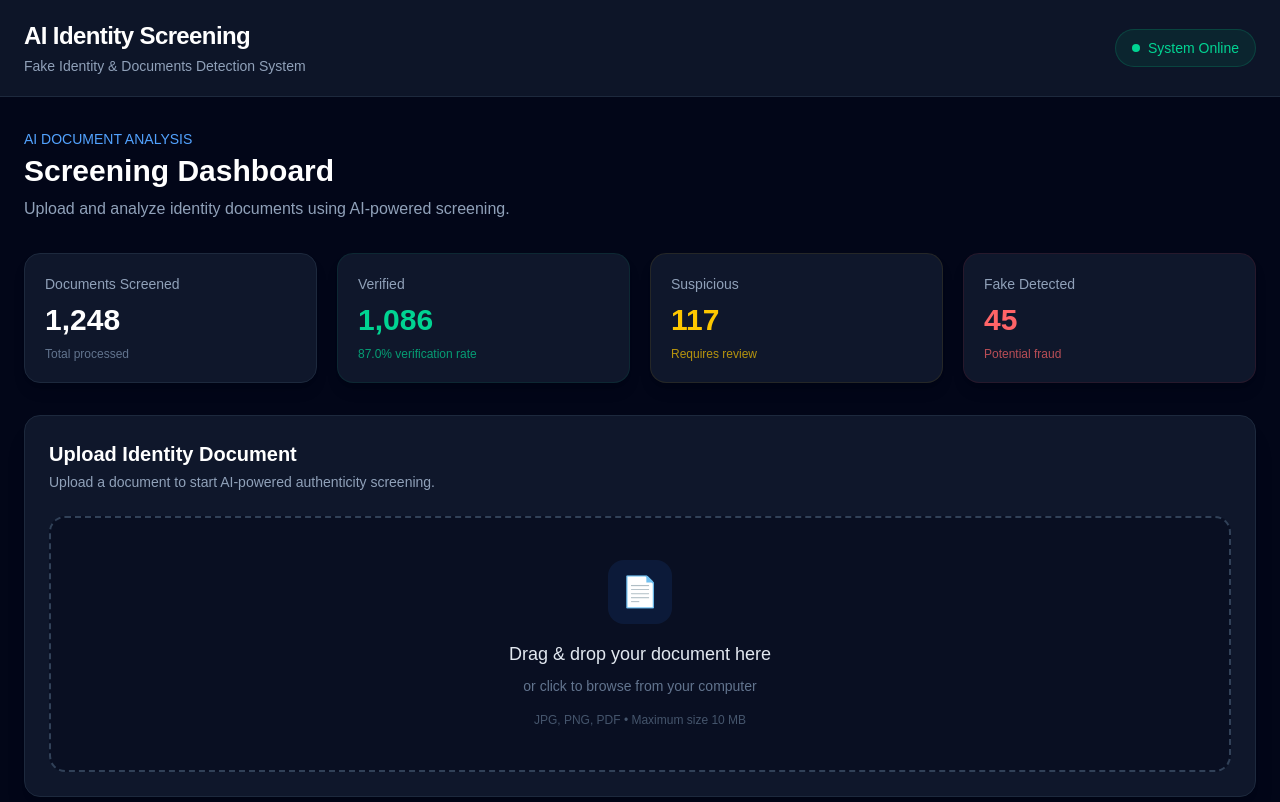
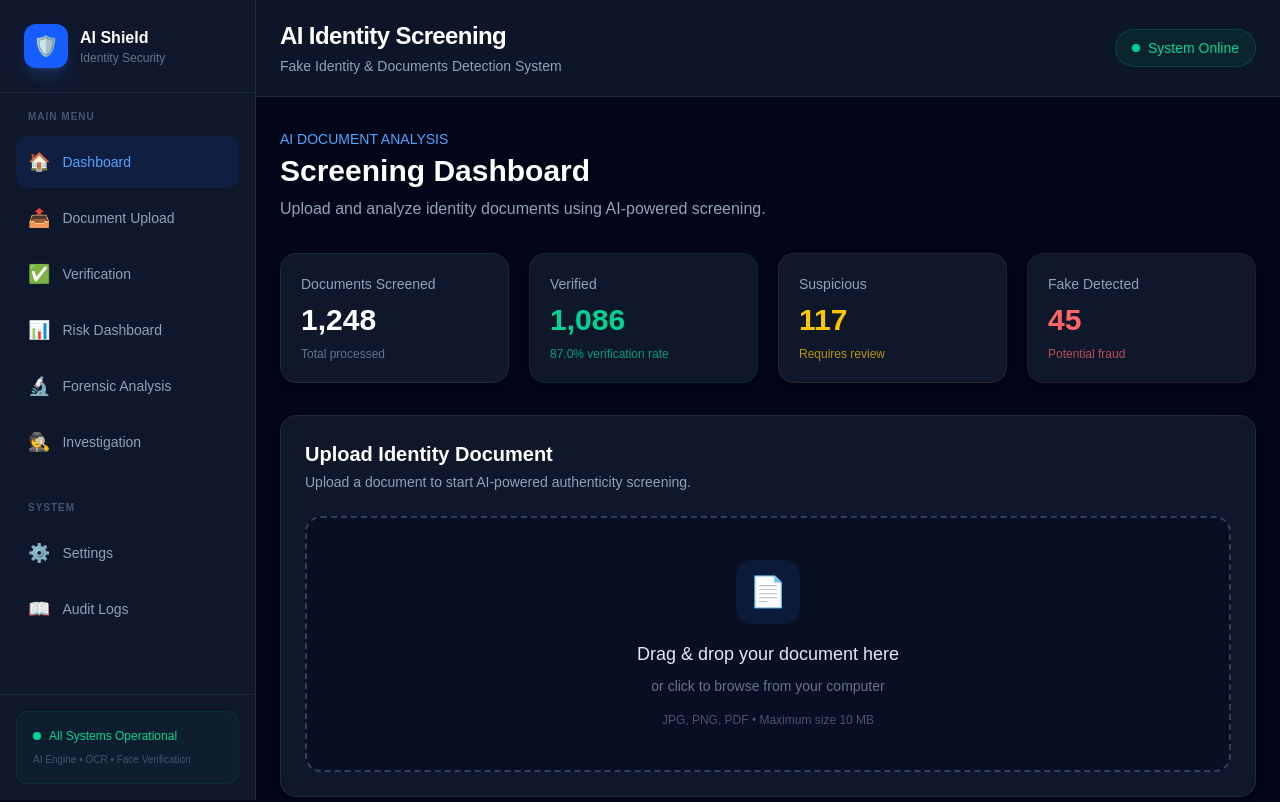
Before and after one commit to svg185/sih-2026, a React (Vite) app: page / in a window 1280 px wide. Shown: the top 802 px of the page. Built offline with nearby package versions, Linux system fonts and the light colour scheme.

Commit message:
feat: add dashboard sidebar navigation

```diff
--- a/src/App.jsx
+++ b/src/App.jsx
@@ -219,11 +219,155 @@ function App() {
   return (
     <div className="min-h-screen bg-slate-950 text-white">
 
+    {/* =====================================
+    SIDEBAR NAVIGATION
+===================================== */}
+
+<aside className="fixed left-0 top-0 z-50 hidden h-screen w-64 border-r border-slate-800 bg-slate-900 lg:block">
+
+  {/* LOGO */}
+
+  <div className="border-b border-slate-800 p-6">
+
+    <div className="flex items-center gap-3">
+
+      <div className="flex h-11 w-11 items-center justify-center rounded-xl bg-blue-600 text-xl shadow-lg shadow-blue-500/20">
+        🛡️
+      </div>
+
+      <div>
+        <h2 className="font-bold text-white">
+          AI Shield
+        </h2>
+
+        <p className="text-xs text-slate-500">
+          Identity Security
+        </p>
+      </div>
+
+    </div>
+
+  </div>
+
+  {/* NAVIGATION */}
+
+  <nav className="p-4">
+
+    <p className="mb-3 px-3 text-[10px] font-semibold uppercase tracking-widest text-slate-600">
+      Main Menu
+    </p>
+
+    <div className="space-y-1">
+
+      {/* Dashboard */}
+
+      <button
+        className="flex w-full items-center gap-3 rounded-xl bg-blue-600/10 px-3 py-3 text-left text-sm font-medium text-blue-400"
+      >
+        <span className="text-lg">🏠</span>
+        <span>Dashboard</span>
+      </button>
+
+      {/* Upload */}
+
+      <button
+        className="flex w-full items-center gap-3 rounded-xl px-3 py-3 text-left text-sm text-slate-400 transition hover:bg-slate-800 hover:text-white"
+      >
+        <span className="text-lg">📤</span>
+        <span>Document Upload</span>
+      </button>
+
+      {/* Verification */}
+
+      <button
+        className="flex w-full items-center gap-3 rounded-xl px-3 py-3 text-left text-sm text-slate-400 transition hover:bg-slate-800 hover:text-white"
+      >
+        <span className="text-lg">✅</span>
+        <span>Verification</span>
+      </button>
+
+      {/* Risk */}
+
+      <button
+        className="flex w-full items-center gap-3 rounded-xl px-3 py-3 text-left text-sm text-slate-400 transition hover:bg-slate-800 hover:text-white"
+      >
+        <span className="text-lg">📊</span>
+        <span>Risk Dashboard</span>
+      </button>
+
+      {/* Forensic */}
+
+      <button
+        className="flex w-full items-center gap-3 rounded-xl px-3 py-3 text-left text-sm text-slate-400 transition hover:bg-slate-800 hover:text-white"
+      >
+        <span className="text-lg">🔬</span>
+        <span>Forensic Analysis</span>
+      </button>
+
+      {/* Investigation */}
+
+      <button
+        className="flex w-full items-center gap-3 rounded-xl px-3 py-3 text-left text-sm text-slate-400 transition hover:bg-slate-800 hover:text-white"
+      >
+        <span className="text-lg">🕵️</span>
+        <span>Investigation</span>
+      </button>
+
+    </div>
+
+    {/* SYSTEM */}
+
+    <p className="mb-3 mt-8 px-3 text-[10px] font-semibold uppercase tracking-widest text-slate-600">
+      System
+    </p>
+
+    <div className="space-y-1">
+
+      <button className="flex w-full items-center gap-3 rounded-xl px-3 py-3 text-left text-sm text-slate-400 transition hover:bg-slate-800 hover:text-white">
+        <span className="text-lg">⚙️</span>
+        <span>Settings</span>
+      </button>
+
+      <button className="flex w-full items-center gap-3 rounded-xl px-3 py-3 text-left text-sm text-slate-400 transition hover:bg-slate-800 hover:text-white">
+        <span className="text-lg">📖</span>
+        <span>Audit Logs</span>
+      </button>
+
+    </div>
+
+  </nav>
+
+  {/* SYSTEM STATUS */}
+
+  <div className="absolute bottom-0 left-0 right-0 border-t border-slate-800 p-4">
+
+    <div className="rounded-xl border border-emerald-500/10 bg-emerald-500/5 p-4">
+
+      <div className="flex items-center gap-2">
+
+        <span className="h-2 w-2 rounded-full bg-emerald-400"></span>
+
+        <span className="text-xs font-medium text-emerald-400">
+          All Systems Operational
+        </span>
+
+      </div>
+
+      <p className="mt-2 text-[10px] text-slate-600">
+        AI Engine • OCR • Face Verification
+      </p>
+
+    </div>
+
+  </div>
+
+</aside>
+
       {/* =====================================
           HEADER
       ===================================== */}
 
-      <header className="border-b border-slate-800 bg-slate-900/90">
+      <header className="border-b border-slate-800 bg-slate-900/90 lg:ml-64">
 
         <div className="mx-auto flex max-w-7xl items-center justify-between px-6 py-5">
 
@@ -253,7 +397,7 @@ function App() {
           MAIN
       ===================================== */}
 
-      <main className="mx-auto max-w-7xl px-6 py-8">
+      <main className="mx-auto max-w-7xl px-6 py-8 lg:ml-64">
 
         {/* =====================================
             PAGE TITLE
```
